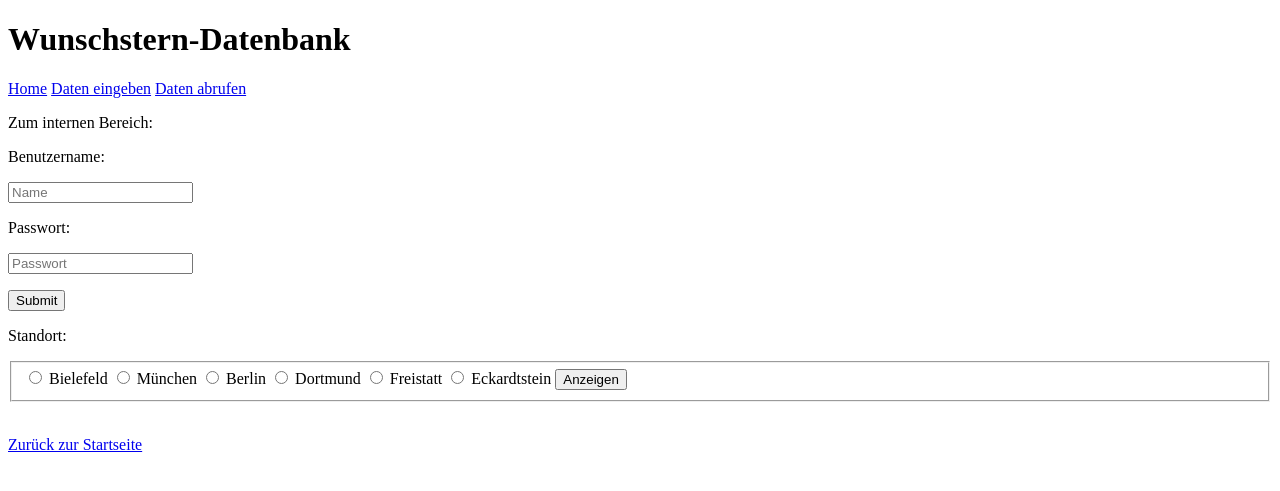
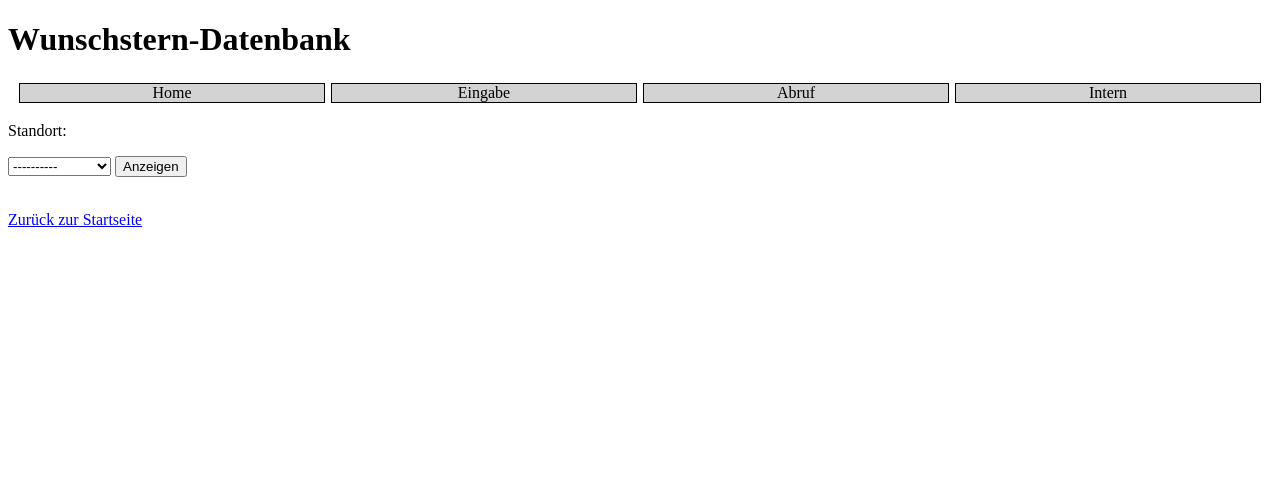
Before and after one commit to Tomkraftwerk/datenbanken, a PHP site: page /abruf.php in a window 1280 px wide. Shown: the top 491 px of the page. Run offline with PHP 8.4, Linux system fonts and the light colour scheme; some libraries are stand-ins or nearby versions.

Commit message:
Aktualisierte Dateien

```diff
--- a/abruf.php
+++ b/abruf.php
@@ -1,40 +1,24 @@
 <?php include ("header.html"); ?>
-
-<p>Zum internen Bereich:</p>
-<form action="php/password_check.php" method="post">
-
-    <p>Benutzername:</p>
-    <input type="text" name="name" placeholder="Name" required>
-
-    <p>Passwort:</p>
-    <input type="text" name="password" placeholder="Passwort" required>
-    <p><input type="submit"></p>
-</form>
 
 <form action="abruf.php" method="post">
     <p>Standort:</p>
-    <fieldset>
-        <input type="radio" id="Bielefeld" name="location" value="Bielefeld">
-        <label for="Bielefeld"> Bielefeld</label>
-        <input type="radio" id="Hannover" name="location" value="Hannover">
-        <label for="München"> München</label>
-        <input type="radio" id="Berlin" name="location" value="Berlin">
-        <label for="Berlin"> Berlin</label>
-        <input type="radio" id="Dortmund" name="location" value="Dortmund">
-        <label for="Bielefeld"> Dortmund</label>
-        <input type="radio" id="Freistatt" name="location" value="Freistatt">
-        <label for="München"> Freistatt</label>
-        <input type="radio" id="Eckardtstein" name="location" value="Eckardtstein">
-        <label for="Berlin"> Eckardtstein</label>
-        <button type="submit">Anzeigen</button>
-    </fieldset>
+    <select name="location" required>
+       <option value="" disabled selected>----------</option>
+        <option value="Bielefeld">Bielefeld</option>
+        <option value="Hannover">Hannover</option>
+        <option   value="Berlin">Berlin</option>
+        <option   value="Dortmund">Dortmund</option>
+        <option   value="Freistatt">Freistatt</option>
+        <option   value="Eckardtsheim">Eckardtsheim</option>
+    </select>
+    <button type="submit">Anzeigen</button>
 </form>
 <br/>
 
+<div class="entries">
 <?php include ("php/fetch_entries.php"); ?>
-
+</div>
 <p><a href="index.html">Zurück zur Startseite</a></p>
-
 </div>
 </body>
 
--- a/header.html
+++ b/header.html
@@ -17,12 +17,25 @@
         <div class="nav_wrapper">
          class=grey
         -->
-            <nav>
+        <nav>
             <!--    <span id="button" style="font-size: 2em; width: 100%;">🞪</span>-->
-                <a href="index.php">Home</a>
-                <a href="eingabe.php">Daten eingeben</a>
-                <a href="abruf.php">Daten abrufen</a>
-            </nav>
+            <a href="index.php">Home</a>
+            <a href="eingabe.php">Eingabe</a>
+            <a href="abruf.php">Abruf</a>
+            <a id="loginButton">Intern</a>
+        </nav>
+
+        <div id="loginBox" style="display: none;">
+            <form action="php/password_check.php" method="post">
+
+                <p>Benutzername:</p>
+                <input type="text" name="name" placeholder="Name" required>
+
+                <p>Passwort:</p>
+                <input type="password" name="password" placeholder="Passwort" required>
+                <p><input type="submit"></p>
+            </form>
+        </div>
         <!--
             </div>
         -->
--- a/php/connect.php
+++ b/php/connect.php
@@ -3,7 +3,7 @@
 $host = "localhost:3306";
 $username = "wunschstern-admin";
 $password = "wunschstern";
-$db = "ABSCHLUSSPROJEKT";
+$db = "Wunschstern";
 $con = mysqli_connect($host, $username, $password, $db);
 // Check connection
 if (mysqli_connect_errno())
--- a/php/fetch_entries.php
+++ b/php/fetch_entries.php
@@ -51,10 +51,12 @@ if (isset($_POST["intern"])){
             # Sortierung
             $sort_key = array(
                 "Wunsch_Id" => " ORDER BY Wunsch_Id;",
+                "Person_Id" => " ORDER BY Person_Id;",
                 "FirstName" => " ORDER BY FirstName;",
                 "LastName" => " ORDER BY LastName;",
                 "City" => " ORDER BY City;",
-                "Category" => " ORDER BY Category;"
+                "Category" => " ORDER BY Category;",
+                "Status" => " ORDER BY Status;"
             );
             if (isset($_POST["intern"])) {
                 $orderby = $sort_key[$_POST["intern"]];
@@ -73,16 +75,19 @@ if (isset($_POST["intern"])){
                 // output data of each row
                 echo
                     "
+                    <p>Einträge sortiert nach <b>".$_POST["intern"]."</b></p>
                     <table>
                     <thead>
                     <tr>
                     <td>Wunsch_Id</td>
+                    <td>Person_Id</td>
                     <td>FirstName</td>
                     <td>LastName</td>
                     <td>Email</td>
                     <td>City</td>
                     <td>Wunsch-Kategorie</td>
-                    <td>Weitere Informationen</td>
+                    <td>Status</td>
+                    <td>Als erfüllt markieren</td>
                     </tr>
                     </thead>
                     <tbody>
@@ -90,11 +95,13 @@ if (isset($_POST["intern"])){
                 while($row = mysqli_fetch_assoc($result)) {
                     echo "<tr>";
                     echo ("<td>".$row["Wunsch_Id"]."</td>");
+                    echo ("<td>".$row["Person_Id"]."</td>");
                     echo ("<td>".$row["FirstName"]."</td>");
                     echo ("<td>".$row["LastName"]."</td>");
                     echo ("<td>".$row["Email"]."</td>");
                     echo ("<td>".$row["City"]."</td>");
                     echo ("<td>".$row["Category"]."</td>");
+                    echo ("<td>".$row["Status"]."</td>");
                     echo ('<td>
                             <form method="post" action="details.php">
                                 <button type="submit" name="intern" value="'.$row["Wunsch_Id"].'">Details</button>
--- a/php/sample.csv
+++ b/php/sample.csv
@@ -5,4 +5,4 @@ gmx,mail,web,gmail,googlemail,hotmail,mailbox,posteo,t-online,freenet,aol
 de,com
 Männlich,Weiblich,N/A
 materiell,Aktivität,Sonstiges
-Eine Flasche Pommes, Einen Kinobesuch
+Eine Flasche Pommes,Einen Kinobesuch,Eine Tasse Tee,Das neue Album von Scooter,Karten für ein Helene-Fischer-Konzert,Eine Jahreskarte für das Stadion von Erzgebirge Aue,Einen Kosmos-Experimentierkasten,Chromfelgen für meinen VW Polo
--- a/script.js
+++ b/script.js
@@ -15,4 +15,9 @@
                 };
                 $("nav").toggleClass("grey");
             });
+
+            /* Login */
+            $("#loginButton").click(function() {
+               $("#loginBox").toggle("slow");
+            });
         });
--- /dev/null
+++ b/style.css
@@ -0,0 +1,50 @@
+html {
+}
+
+.content {
+}
+
+h1 {
+}
+
+table, td {
+}
+
+thead td {
+}
+
+.entries {
+}
+
+.details {
+}
+
+/* HEADER-NAVIGATION */
+nav {
+    margin: 0.5em;
+    display: flex;
+    justify-content: space-between;
+    flex-direction: row;
+    flex-wrap: wrap;
+}
+nav a {
+    background-color:lightgray;
+    border: solid 1px;
+    text-align: center;
+    text-decoration: none;
+    color: black;
+    margin: 0.2em;
+    flex-basis: 10%;
+    flex-grow: 1;
+    min-width: 100px;
+}
+nav a:hover, tr:hover {
+    background-color: #D8B17F;
+}
+#loginBox {
+    padding: 2px;
+    position: absolute;
+    right: 0px;
+    background-color: white;
+}
+/* ENDE HEADER-NAVIGATION */
```
Also changed, not shown: details.php (+7 -6 lines), intern.php (+12 -14 lines), php/generate_entries.php (+6 -4 lines), php/modify.php (added, +36 -0 lines).
